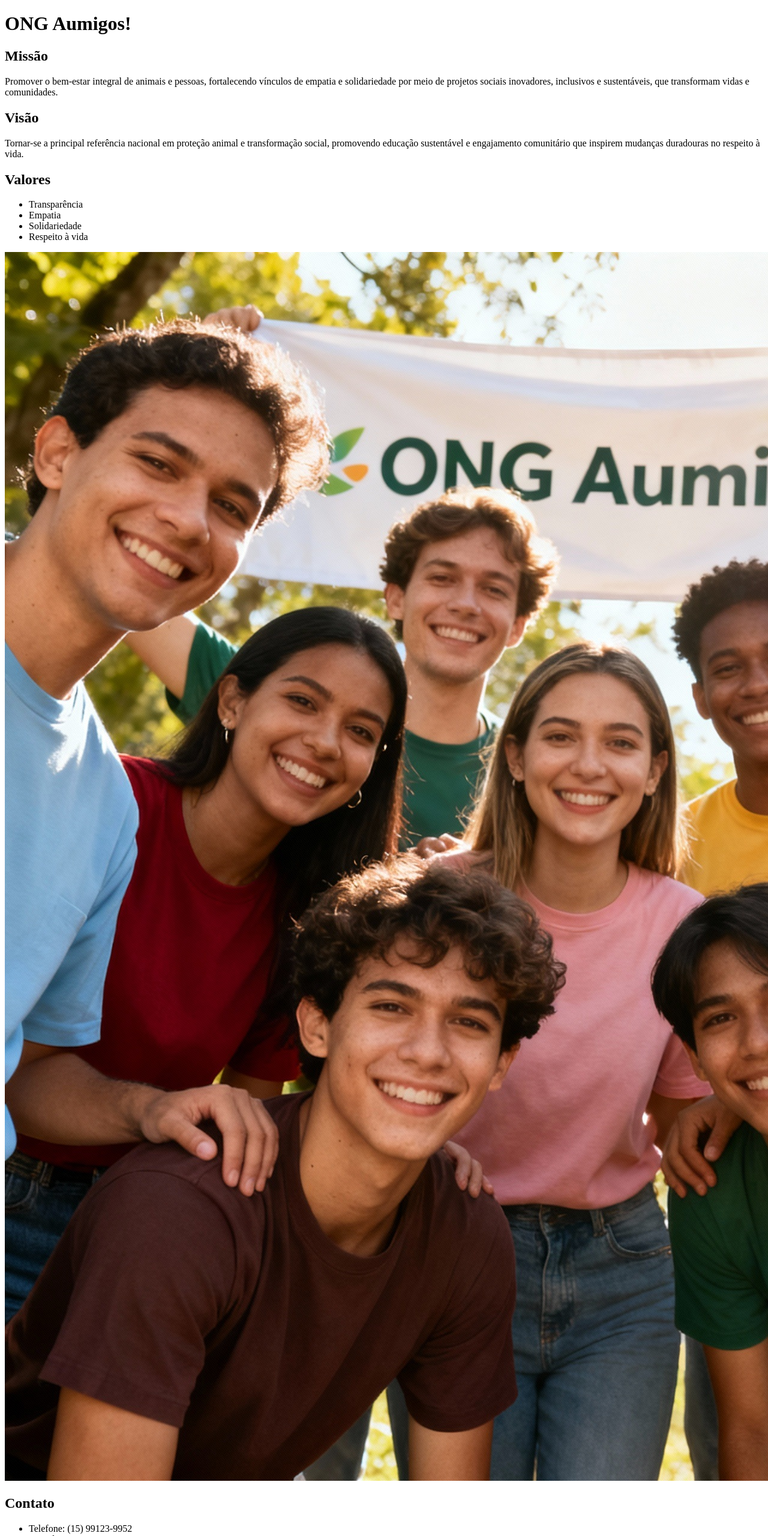
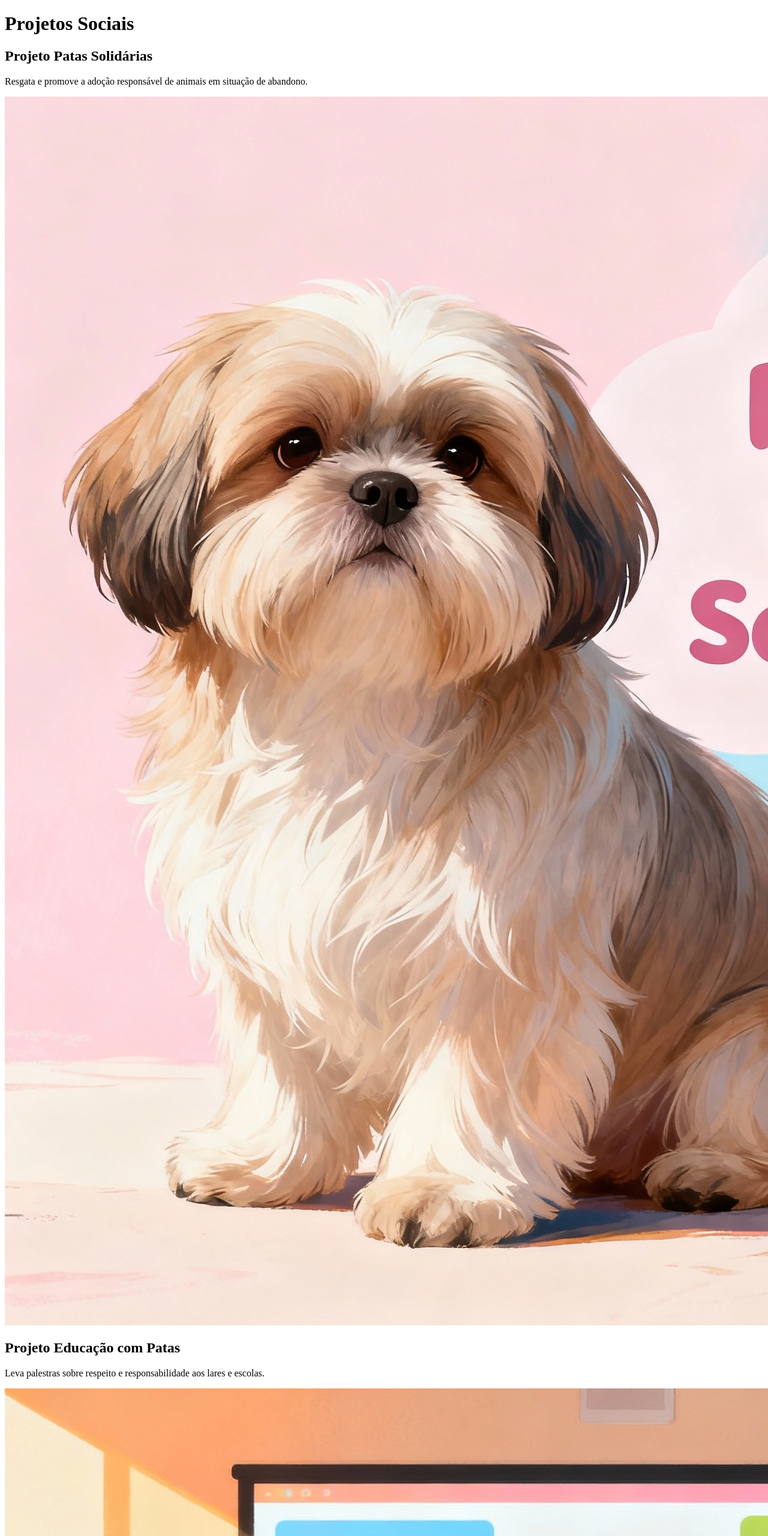
Before and after one commit to jcfandrade-ux/Desenvolvimento-Front-End-Para-Web, a plain HTML site: page assets/Projetos.html in a window 1280 px wide. Shown: the part 240-2800 px from the top of the page at 60% size. Drawn offline with Linux system fonts and the light colour scheme.

Commit message:
Atualizado

```diff
--- a/assets/Projetos.html
+++ b/assets/Projetos.html
@@ -2,10 +2,10 @@
 <html lang="pt-br">
 <head>
   <meta charset="UTF-8">
-  <title>ONG Aumigos! | Início</title>
+  <title>ONG Aumigos! | Projetos</title>
   <meta name="viewport" content="width=device-width, initial-scale=1.0">
-  <meta name="description" content="Conheça a ONG Aumigos!, missão, visão, valores e oportunidades de engajamento.">
-  <link rel="stylesheet" href="../assets/css/estilo.css">
+  <meta name="description" content="Conheça os projetos sociais, voluntariado e ações da ONG Aumigos!.">
+  <link rel="stylesheet" href="../css/estilo.css">
 </head>
 <body>
   <header>
@@ -17,30 +17,25 @@
       </ul>
     </nav>
     <img src="../assets/images/logo-ong-aumigos.png" alt="Logo ONG Aumigos!" width="150">
-    <h1>ONG Aumigos!</h1>
+    <h1>Projetos Sociais</h1>
   </header>
   <main>
     <section>
-      <h2>Missão</h2>
-      <p>Promover o bem-estar integral de animais e pessoas, fortalecendo vínculos de empatia e solidariedade por meio de projetos sociais inovadores, inclusivos e sustentáveis, que transformam vidas e comunidades.</p>
-      <h2>Visão</h2>
-      <p>Tornar-se a principal referência nacional em proteção animal e transformação social, promovendo educação sustentável e engajamento comunitário que inspirem mudanças duradouras no respeito à vida.</p>
-      <h2>Valores</h2>
-      <ul>
-        <li>Transparência</li>
-        <li>Empatia</li>
-        <li>Solidariedade</li>
-        <li>Respeito à vida</li>
-      </ul>
-      <img src="../assets/images/equipe.jpg" alt="Equipe da ONG Aumigos!">
+      <h2>Projeto Patas Solidárias</h2>
+      <p>Resgata e promove a adoção responsável de animais em situação de abandono.</p>
+      <img src="../assets/images/projeto-patas.jpg" alt="Resgate animal realizado pela ONG Aumigos!">
     </section>
     <section>
-      <h2>Contato</h2>
-      <ul>
-        <li>Telefone: (15) 99123-9952</li>
-        <li>E-mail: contato@ongaumigos.org</li>
-        <li>Endereço: Rua Rafaela Camargo, 123, Centro — Votorantim/SP</li>
-      </ul>
+      <h2>Projeto Educação com Patas</h2>
+      <p>Leva palestras sobre respeito e responsabilidade aos lares e escolas.</p>
+      <img src="../assets/images/projeto-educacao.jpg" alt="Palestra educativa promovida pela ONG Aumigos!">
+    </section>
+    <section>
+      <h2>Como ser voluntário</h2>
+      <p>Basta preencher nosso <a href="cadastro.html">formulário de cadastro</a> e contribuir nos projetos.</p>
+      <h2>Como doar</h2>
+      <p>Faça uma doação via conta bancária ou pelo Pix e ajude a salvar vidas!</p>
+      <video controls src="../assets/images/video-animais.mp4"></video>
     </section>
   </main>
   <footer>
```
Also changed, not shown: Validação pagina PROJETOS no W3C.png.
